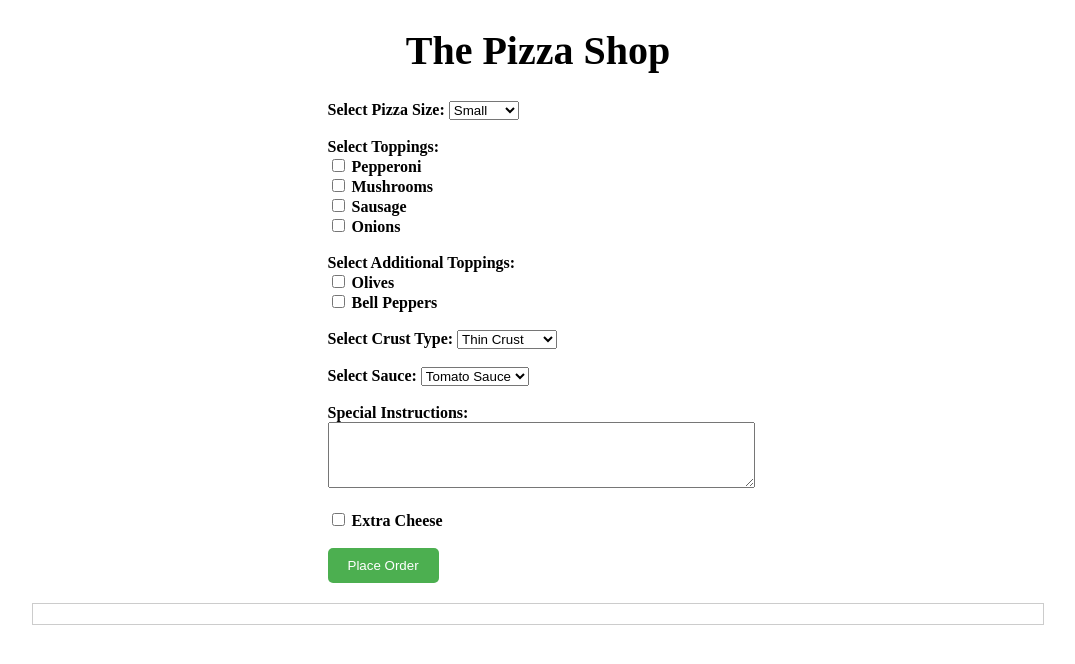
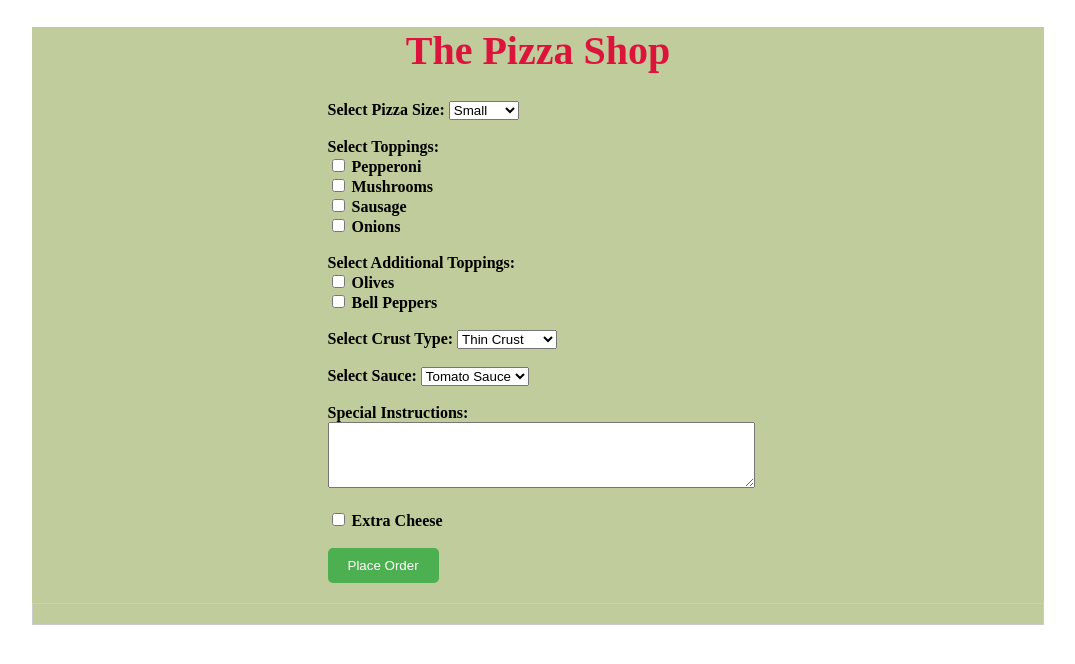
Before and after one commit to nandana2444/assignment03, a plain HTML site: page index.html in a window 1280 px wide. Shown: the whole page, without its empty margins (102-1177 px from the left). Drawn offline with Linux system fonts and the light colour scheme.

Commit message:
styles.css

```diff
--- a/css/styles.css
+++ b/css/styles.css
@@ -2,10 +2,12 @@
     width: 80%;
     margin: 0 auto;
     text-align: center;
+    background-color: #c0cc9b;
 }
 
 h1 {
     font-size: 2.5em;
+    color: crimson;
 }
 
 form {
```
